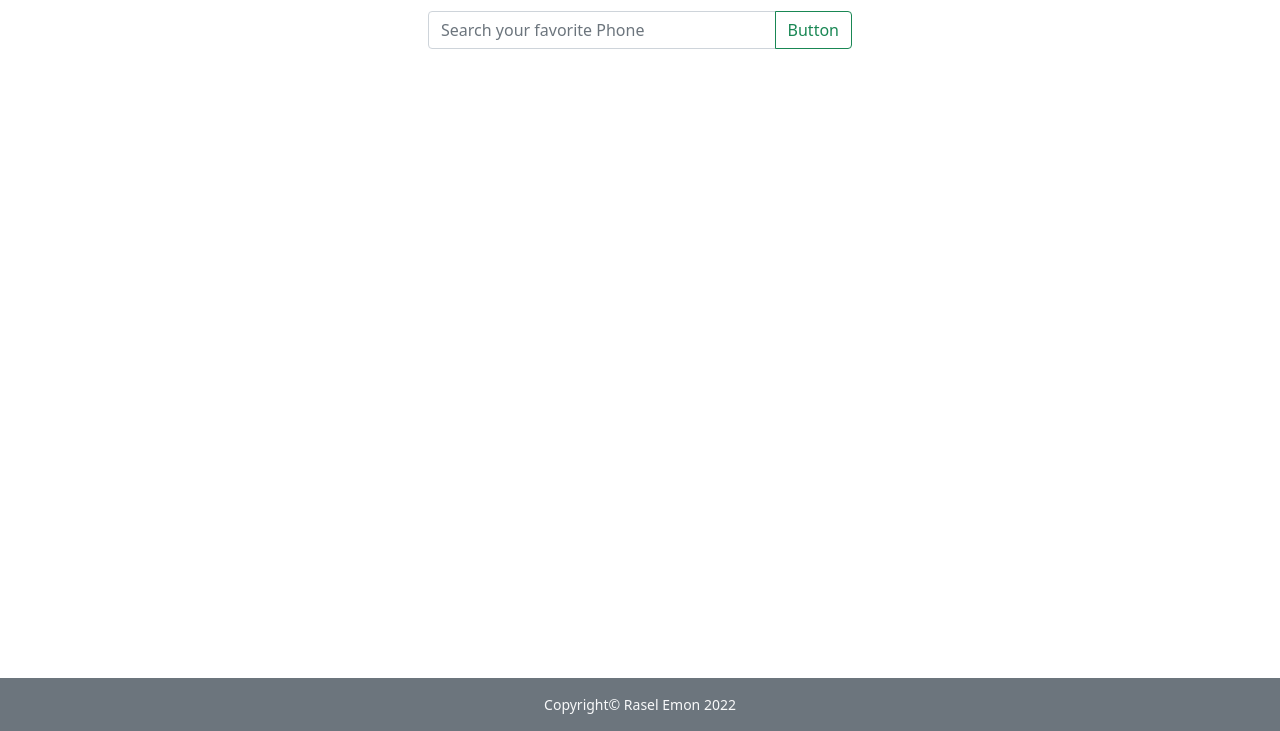
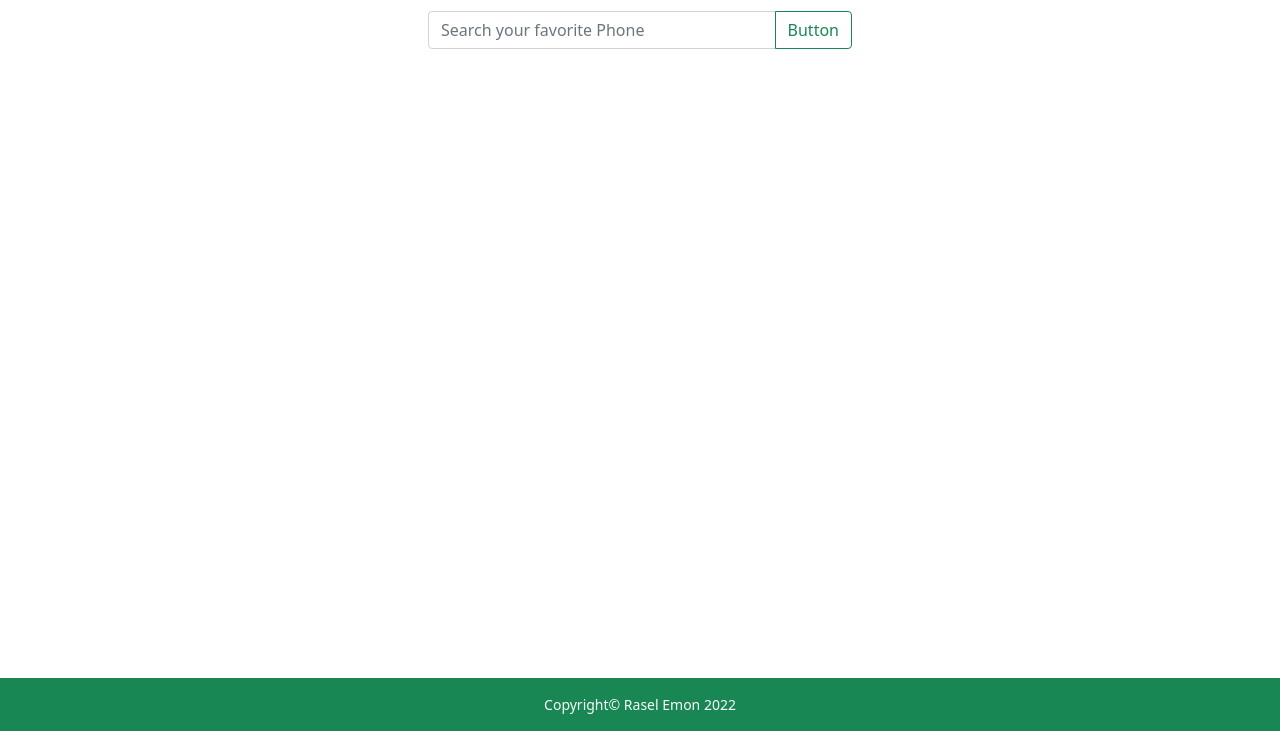
Before and after one commit to RaselEmon/phone-shop, a plain HTML site: page index.html in a window 1280 px wide. Shown: the part 69-800 px from the top of the page. Drawn offline with nearby package versions, Linux system fonts and the light colour scheme.

Commit message:
sixth commit

```diff
--- a/index.html
+++ b/index.html
@@ -55,7 +55,7 @@
 <!-- Main section ends -->
 
 <!-- footer section starts -->
-<footer class="fixed-bottom bg-secondary pt-3">
+<footer class="fixed-bottom bg-success pt-3">
     <p class="text-center text-light small">
         Copyright&copy; Rasel Emon 2022
     </p>
```
